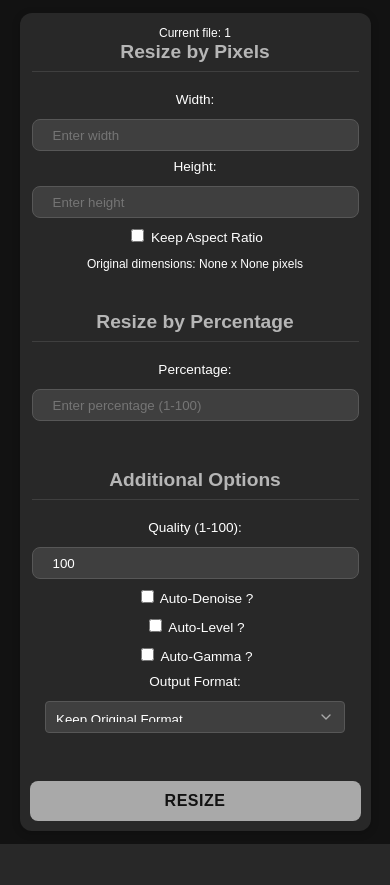
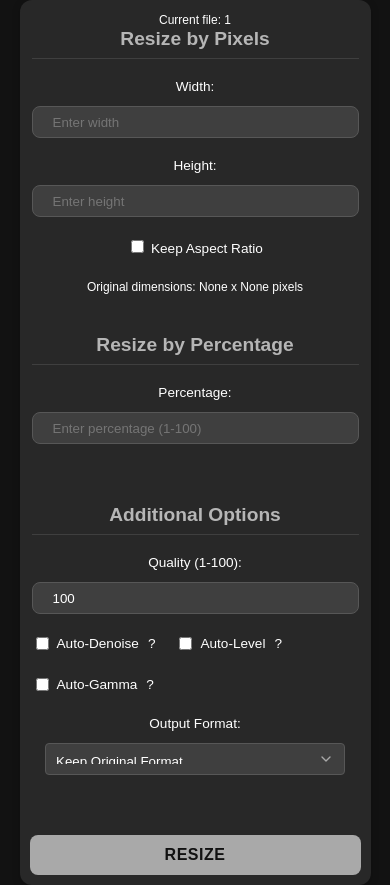
Before and after one commit to Tiritibambix/ImaGUIck, a Flask app: page /resize_options/1 in a window 390 px wide. Before the commit the page ends 844 px from the top, so only its background shows below. Run offline with Flask 3, Linux system fonts and the light colour scheme; some libraries are stand-ins or nearby versions.

Commit message:
style: improve auto-enhancement options layout
Changes:
- Align auto-enhancement options horizontally in both templates
- Add responsive flex layout with proper spacing
- Improve checkbox and label alignment
- Add proper tooltip positioning
- Ensure consistent spacing across all form elements
- Maintain mobile responsiveness with flex-wrap

The new horizontal layout improves visual organization while maintaining
usability on all screen sizes.

```diff
--- a/templates/resize.html
+++ b/templates/resize.html
@@ -92,7 +92,25 @@
             flex-direction: column;
             align-items: center;
             width: 100%;
-            margin-bottom: 8px;
+            margin-bottom: var(--spacing-medium);
+        }
+
+        .form-group-horizontal {
+            display: flex;
+            gap: var(--spacing-medium);
+            margin-bottom: var(--spacing-medium);
+            flex-wrap: wrap;
+        }
+
+        .form-group-horizontal label {
+            display: flex;
+            align-items: center;
+            gap: var(--spacing-xs);
+            white-space: nowrap;
+        }
+
+        .form-group-horizontal .tooltip {
+            margin-left: 4px;
         }
 
         input[type="file"],
@@ -278,23 +296,19 @@
                     <input type="text" name="quality" id="quality" value="100">
                 </div>
 
-                <div class="form-group">
+                <div class="form-group-horizontal">
                     <label>
                         <input type="checkbox" name="auto_denoise" id="auto_denoise">
                         Auto-Denoise
                         <span class="tooltip" title="Reduces image noise while preserving details using wavelet analysis">?</span>
                     </label>
-                </div>
 
-                <div class="form-group">
                     <label>
                         <input type="checkbox" name="auto_level" id="auto_level">
                         Auto-Level
                         <span class="tooltip" title="Optimizes image levels for better dynamic range and contrast">?</span>
                     </label>
-                </div>
 
-                <div class="form-group">
                     <label>
                         <input type="checkbox" name="auto_gamma" id="auto_gamma">
                         Auto-Gamma
```
Also changed, not shown: templates/resize_batch.html (+20 -6 lines).
